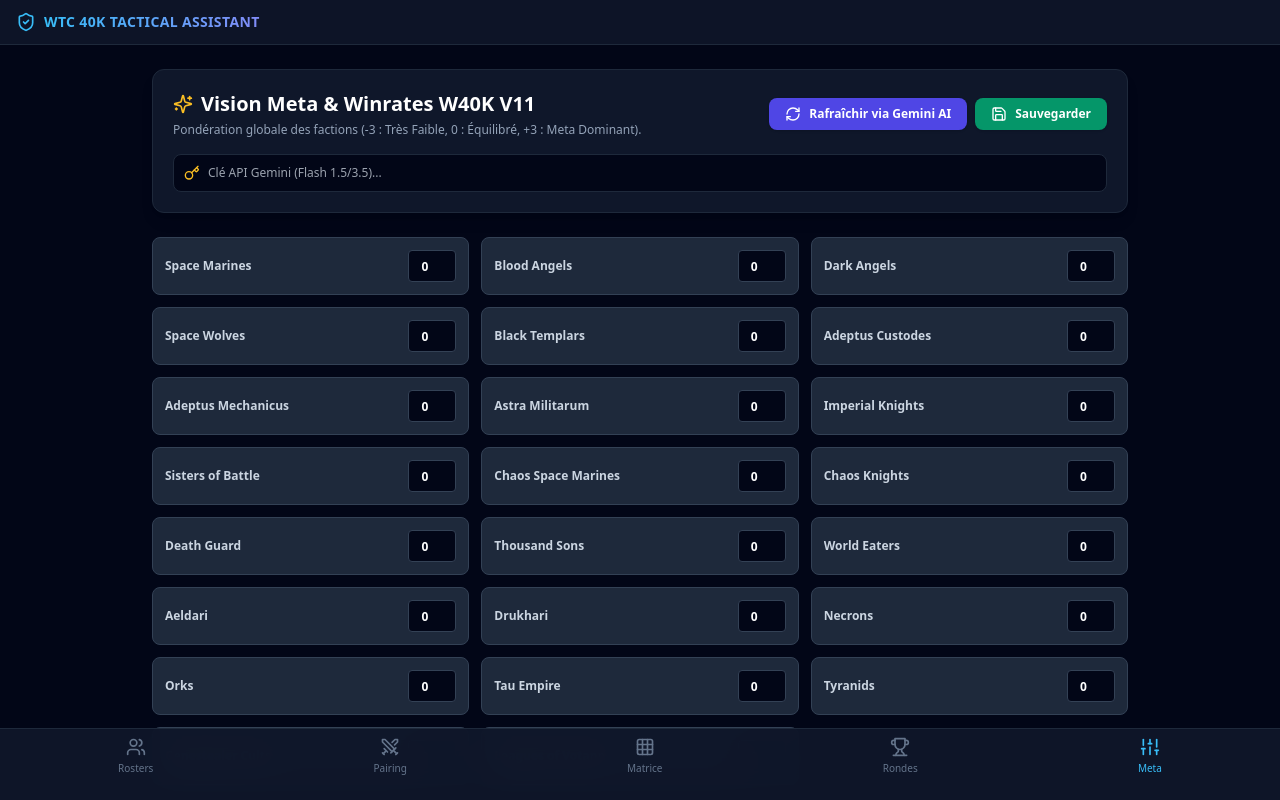
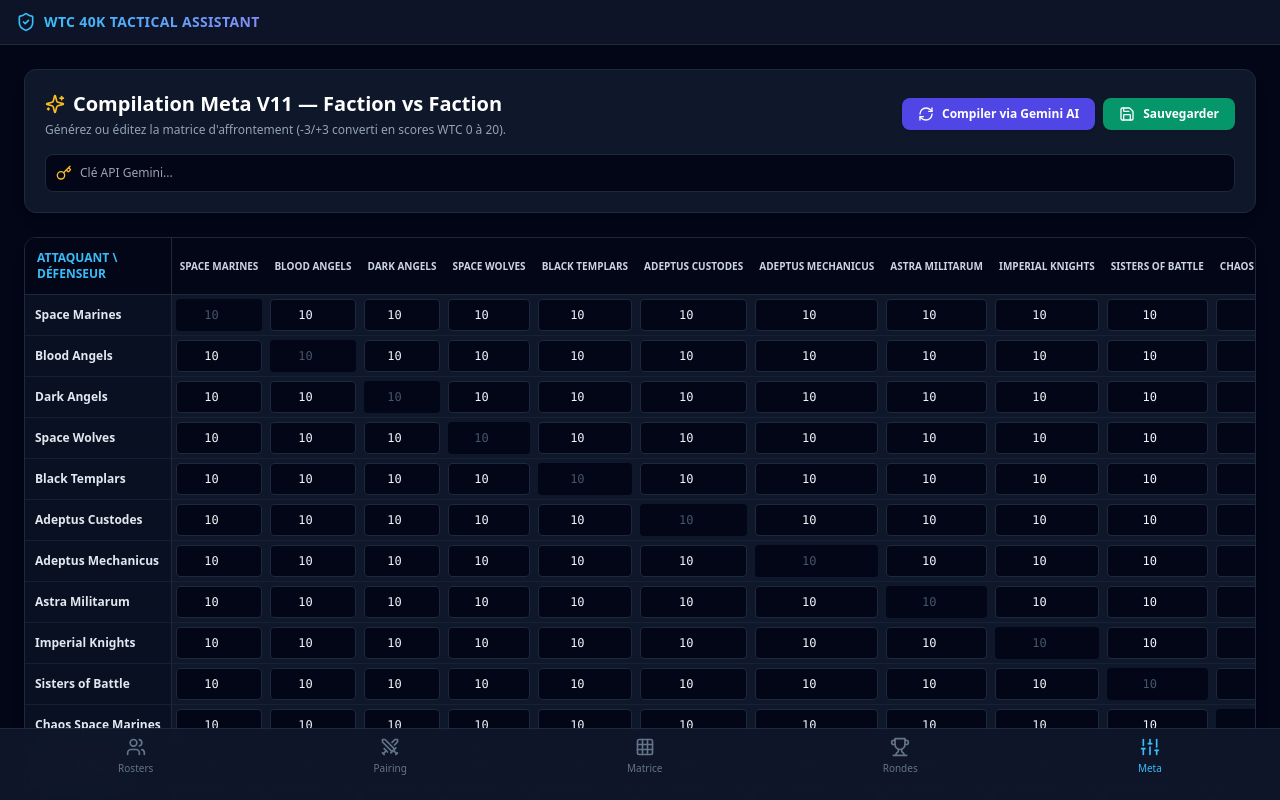
Before and after one commit to theniconaze-crypto/Pairing, a React (Vite) app: page / in a window 1280 px wide. Both pictures are taken after a click on the button "Meta". Shown: the top 800 px of the page. Built offline with nearby package versions, Linux system fonts and the light colour scheme.

Commit message:
Update MetaEditor.tsx

```diff
--- a/src/components/MetaEditor.tsx
+++ b/src/components/MetaEditor.tsx
@@ -1,4 +1,4 @@
-import React, { useState } from 'react';
+import React, { useState, useEffect } from 'react';
 import { useMetaStore } from '../store/useMetaStore';
 import { RefreshCw, Save, Sparkles, Key, Info } from 'lucide-react';
 
@@ -10,10 +10,6 @@ export const MetaEditor: React.FC = () => {
   );
   const [loading, setLoading] = useState<boolean>(false);
   const [statusMessage, setStatusMessage] = useState<string>('');
-
-  // SÉCURITÉ : Garantit un objet valide pour éviter l'écran noir
-  const rawMeta = store.matrices?.metaRatings || {};
-  const [ratings, setRatings] = useState<Record<string, number>>(rawMeta);
 
   const factionsList = [
     'Space Marines',
@@ -41,18 +37,36 @@ export const MetaEditor: React.FC = () => {
     'Leagues of Votann'
   ];
 
+  // 🛡️ SÉCURITÉ : Récupération sécurisée du tableau 2D factionVsFaction
+  const rawMatrix = store.matrices?.factionVsFaction || {};
+  const [matrixData, setMatrixData] = useState<Record<string, Record<string, number>>>(rawMatrix);
+
+  useEffect(() => {
+    if (store.matrices?.factionVsFaction) {
+      setMatrixData(store.matrices.factionVsFaction);
+    }
+  }, [store.matrices]);
+
   const handleSaveApiKey = (key: string) => {
     setApiKey(key);
     localStorage.setItem('gemini_api_key', key);
   };
 
-  const handleRatingChange = (faction: string, val: string) => {
+  // Modification manuelle d'une cellule du tableau croisé (Score WTC 0 à 20)
+  const handleScoreChange = (attacker: string, defender: string, val: string) => {
     const num = parseInt(val, 10);
-    const clamped = isNaN(num) ? 0 : Math.min(3, Math.max(-3, num));
-    setRatings((prev) => ({ ...prev, [faction]: clamped }));
+    const score = isNaN(num) ? 10 : Math.min(20, Math.max(0, num));
+
+    setMatrixData((prev) => ({
+      ...prev,
+      [attacker]: {
+        ...(prev[attacker] || {}),
+        [defender]: score
+      }
+    }));
   };
 
-  // Appel à l'API Gemini Flash pour analyser le Meta V11
+  // Appel à Gemini pour générer le tableau croisé Faction vs Faction
   const fetchMetaFromGemini = async () => {
     if (!apiKey.trim()) {
       alert('Veuillez renseigner votre clé API Gemini.');
@@ -60,21 +74,26 @@ export const MetaEditor: React.FC = () => {
     }
 
     setLoading(true);
-    setStatusMessage('Analyse des données Meta W40k V11 via Gemini...');
+    setStatusMessage('Analyse et compilation de la matrice Faction vs Faction (W40K V11)...');
 
     const prompt = `
 Tu es un expert W40K V11 et tournois WTC.
-Analyse les winrates récents et la meta globale des factions Warhammer 40,000 V11.
-Attribue à chaque faction un score de puissance relative de -3 (très faible/defavorable) à +3 (ultra dominante/meta).
-Retourne EXCLUSIVEMENT un JSON valide respectant cette structure exacte, sans texte autour :
+Analyse les winrates récents et le méta actuel pour compiler une MATRICE DE MATCHUPS Faction contre Faction (Attaquant vs Défenseur).
+Évalue chaque affrontement sur l'échelle officielle WTC de 0 à 20 (où 10 = Équilibré, 0 = Défaite écrasante -3, 20 = Victoire écrasante +3).
+
+Retourne EXCLUSIVEMENT un JSON valide respectant cette structure exacte sans markdown ni texte autour :
 {
-  "factions": {
-    "Space Marines": 0,
-    "Aeldari": 2,
-    "Necrons": 1
+  "factionVsFaction": {
+    "Space Marines": {
+      "Space Marines": 10,
+      "Aeldari": 8,
+      "Necrons": 12
     }
   }
-Liste des factions à évaluer : ${factionsList.join(', ')}.
+}
+
+Voici la liste exacte des factions à inclure en lignes et en colonnes :
+${JSON.stringify(factionsList)}
     `.trim();
 
     try {
@@ -92,37 +111,40 @@ Liste des factions à évaluer : ${factionsList.join(', ')}.
       const data = await response.json();
       const rawText = data?.candidates?.[0]?.content?.parts?.[0]?.text || '';
 
-      // Extraction du JSON depuis la réponse nettoyée
       const jsonMatch = rawText.match(/\{[\s\S]*\}/);
       if (!jsonMatch) {
         throw new Error('Format de réponse invalide reçu de Gemini.');
       }
 
       const parsed = JSON.parse(jsonMatch[0]);
-      const newRatings: Record<string, number> = parsed.factions || {};
+      const newFactionVsFaction: Record<string, Record<string, number>> = parsed.factionVsFaction || {};
 
-      // Clamp des valeurs entre -3 et +3
-      const cleanedRatings: Record<string, number> = {};
-      factionsList.forEach((faction) => {
-        const val = newRatings[faction] ?? ratings[faction] ?? 0;
-        cleanedRatings[faction] = Math.min(3, Math.max(-3, val));
+      // Nettoyage et validation des données (0 à 20)
+      const cleanedMatrix: Record<string, Record<string, number>> = {};
+      factionsList.forEach((att) => {
+        cleanedMatrix[att] = {};
+        factionsList.forEach((def) => {
+          const val = newFactionVsFaction[att]?.[def];
+          cleanedMatrix[att][def] = val !== undefined ? Math.min(20, Math.max(0, val)) : 10;
+        });
       });
 
-      setRatings(cleanedRatings);
+      setMatrixData(cleanedMatrix);
 
-      // Sauvegarde dans le Store
+      // Enregistrement direct sous "factionVsFaction" dans le Store
       const updatedMatrices = {
         ...(store.matrices || {}),
-        metaRatings: cleanedRatings
+        factionVsFaction: cleanedMatrix
       };
+
       if (store.saveMatrix) {
         store.saveMatrix(updatedMatrices);
       }
 
-      setStatusMessage('Meta rafraîchie avec succès !');
+      setStatusMessage('Matrice Meta Faction vs Faction compilée et enregistrée !');
     } catch (err: any) {
       console.error(err);
-      setStatusMessage(`Erreur lors de la récupération : ${err.message || 'Problème de connexion API'}`);
+      setStatusMessage(`Erreur lors de la compilation : ${err.message || 'Problème API'}`);
     } finally {
       setLoading(false);
     }
@@ -131,26 +153,26 @@ Liste des factions à évaluer : ${factionsList.join(', ')}.
   const handleManualSave = () => {
     const updatedMatrices = {
       ...(store.matrices || {}),
-      metaRatings: ratings
+      factionVsFaction: matrixData
     };
     if (store.saveMatrix) {
       store.saveMatrix(updatedMatrices);
     }
-    alert('Modifications manuelles du Meta sauvegardées !');
+    alert('Matrice Meta sauvegardée avec succès !');
   };
 
   return (
-    <div className="p-4 md:p-6 max-w-5xl mx-auto space-y-6 pb-24">
-      {/* En-tête */}
+    <div className="p-4 md:p-6 max-w-7xl mx-auto space-y-6 pb-24">
+      {/* Configuration API & Commandes */}
       <div className="bg-slate-900 border border-slate-800 p-5 rounded-xl shadow-lg space-y-4">
         <div className="flex flex-col md:flex-row md:items-center justify-between gap-4">
           <div>
             <h2 className="text-xl font-bold text-white flex items-center gap-2">
               <Sparkles className="w-5 h-5 text-amber-400" />
-              Vision Meta & Winrates W40K V11
+              Compilation Meta V11 — Faction vs Faction
             </h2>
             <p className="text-xs text-slate-400 mt-1">
-              Pondération globale des factions (-3 : Très Faible, 0 : Équilibré, +3 : Meta Dominant).
+              Générez ou éditez la matrice d'affrontement (-3/+3 converti en scores WTC 0 à 20).
             </p>
           </div>
 
@@ -161,7 +183,7 @@ Liste des factions à évaluer : ${factionsList.join(', ')}.
               className="flex items-center gap-2 px-4 py-2 bg-indigo-600 hover:bg-indigo-500 disabled:opacity-50 text-white text-xs font-bold rounded-lg shadow transition"
             >
               <RefreshCw className={`w-4 h-4 ${loading ? 'animate-spin' : ''}`} />
-              Rafraîchir via Gemini AI
+              Compiler via Gemini AI
             </button>
             <button
               onClick={handleManualSave}
@@ -173,12 +195,12 @@ Liste des factions à évaluer : ${factionsList.join(', ')}.
           </div>
         </div>
 
-        {/* Clef API Gemini */}
+        {/* Clé API Gemini */}
         <div className="flex items-center gap-2 bg-slate-950 p-2.5 rounded-lg border border-slate-800">
           <Key className="w-4 h-4 text-amber-400 shrink-0" />
           <input
             type="password"
-            placeholder="Clé API Gemini (Flash 1.5/3.5)..."
+            placeholder="Clé API Gemini..."
             value={apiKey}
             onChange={(e) => handleSaveApiKey(e.target.value)}
             className="w-full bg-transparent text-xs text-white outline-none"
@@ -192,35 +214,62 @@ Liste des factions à évaluer : ${factionsList.join(', ')}.
         )}
       </div>
 
-      {/* Grille des Factions */}
-      <div className="grid grid-cols-1 sm:grid-cols-2 md:grid-cols-3 gap-3">
-        {factionsList.map((faction) => {
-          const score = ratings[faction] ?? 0;
+      {/* Grille Matrice Croisée (Tableau Faction vs Faction) */}
+      <div className="bg-slate-900 border border-slate-800 rounded-xl shadow-lg overflow-x-auto">
+        <table className="w-full text-xs text-left border-collapse">
+          <thead className="bg-slate-950 text-slate-300 uppercase sticky top-0 z-10">
+            <tr>
+              <th className="p-3 font-bold border-b border-r border-slate-800 text-sky-400 min-w-[140px] bg-slate-950">
+                Attaquant \ Défenseur
+              </th>
+              {factionsList.map((f) => (
+                <th key={f} className="p-2 text-center font-bold border-b border-slate-800 min-w-[80px]">
+                  <span className="block truncate text-[10px]" title={f}>
+                    {f}
+                  </span>
+                </th>
+              ))}
+            </tr>
+          </thead>
+          <tbody>
+            {factionsList.map((attFaction) => (
+              <tr key={attFaction} className="border-b border-slate-800/60 hover:bg-slate-800/40 transition">
+                <td className="p-2.5 font-semibold text-slate-200 border-r border-slate-800 bg-slate-950/40 whitespace-nowrap">
+                  {attFaction}
+                </td>
+                {factionsList.map((defFaction) => {
+                  const score = matrixData[attFaction]?.[defFaction] ?? 10;
+                  const isSelf = attFaction === defFaction;
 
-          // Palette dynamique de couleur en fonction du score WTC
-          let badgeColor = 'bg-slate-800 text-slate-300 border-slate-700';
-          if (score > 0) badgeColor = 'bg-emerald-950/60 text-emerald-300 border-emerald-800';
-          if (score < 0) badgeColor = 'bg-rose-950/60 text-rose-300 border-rose-800';
+                  // Coloration visuelle dynamique selon le score WTC (0-20)
+                  let cellBg = '';
+                  if (!isSelf) {
+                    if (score >= 13) cellBg = 'bg-emerald-950/40 text-emerald-300';
+                    else if (score <= 7) cellBg = 'bg-rose-950/40 text-rose-300';
+                  }
 
                   return (
-            <div
-              key={faction}
-              className={`p-3 rounded-lg border flex items-center justify-between transition ${badgeColor}`}
-            >
-              <span className="text-xs font-bold truncate pr-2">{faction}</span>
-              <div className="flex items-center gap-1">
+                    <td key={`${attFaction}-${defFaction}`} className={`p-1 ${cellBg}`}>
                       <input
                         type="number"
-                  min="-3"
-                  max="3"
-                  value={score}
-                  onChange={(e) => handleRatingChange(faction, e.target.value)}
-                  className="w-12 h-8 bg-slate-950 border border-slate-700 rounded text-center text-xs font-bold text-white outline-none focus:border-sky-500"
+                        min="0"
+                        max="20"
+                        disabled={isSelf}
+                        value={isSelf ? 10 : score}
+                        onChange={(e) => handleScoreChange(attFaction, defFaction, e.target.value)}
+                        className={`w-full h-8 bg-slate-950 border ${
+                          isSelf
+                            ? 'border-transparent text-slate-600 cursor-not-allowed'
+                            : 'border-slate-800 text-slate-100 focus:border-sky-500 focus:ring-1 focus:ring-sky-500'
+                        } rounded text-center text-xs font-mono outline-none transition`}
                       />
-              </div>
-            </div>
+                    </td>
                   );
                 })}
+              </tr>
+            ))}
+          </tbody>
+        </table>
       </div>
     </div>
   );
```
Lines whose indentation alone changed are shown as unchanged.
